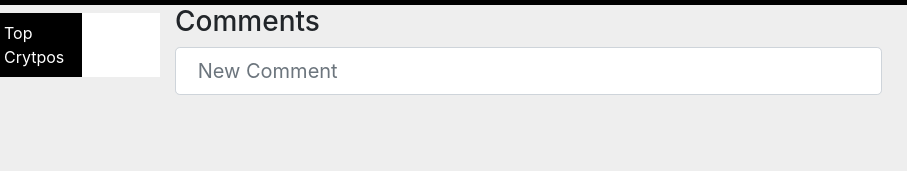
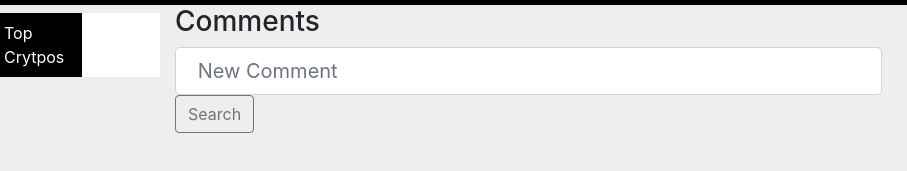
Before and after one commit to KevinLaCarrubba/Crypto-Forum, a website: page public/pages/index.html in a window 1280 px wide. Shown: the part 71-242 px from the top of the page, 0-907 px from the left. Drawn offline with nearby package versions, Linux system fonts and the light colour scheme; no server answers.

Commit message:
added comment submit button

```diff
--- a/public/pages/index.html
+++ b/public/pages/index.html
@@ -172,6 +172,13 @@
                 type="text"
                 placeholder=" New Comment"
               />
+              <button
+                class="btn btn-outline-secondary my-2 my-sm-0"
+                type="submit"
+                id="comment-button"
+              >
+                Search
+              </button>
             </div>
             <!-- COMMENTS WILL APPEND HERE I BELIEVE -->
           </section>
```
